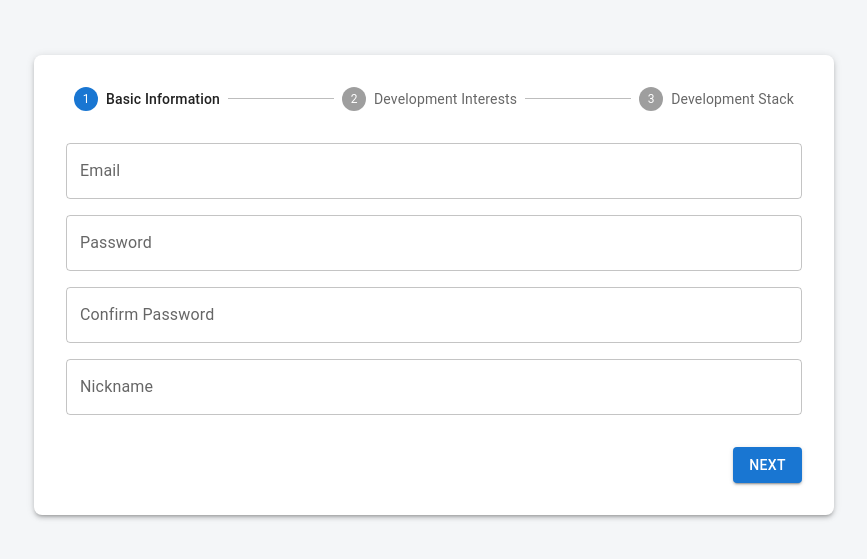
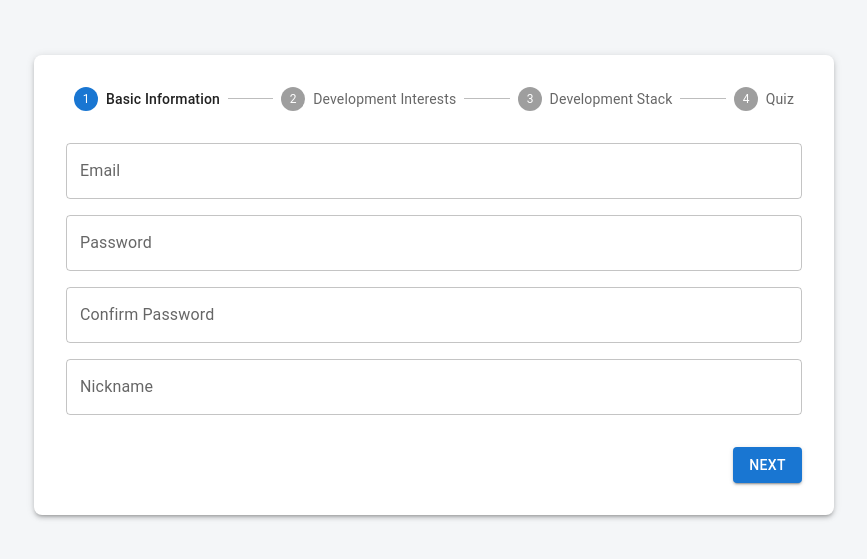
Before and after one commit to GDSC-LIV/LIV-FE, a React (Vite) app: page /signup in a window 1280 px wide. Shown: the part 115-674 px from the top of the page, without its empty margins (206-1073 px from the left). Built offline with nearby package versions, Linux system fonts and the light colour scheme.

Commit message:
[FEAT] - 회원가입 기술관련 퀴즈 단계 추가
- 4단계 추가
- 사용자가 선택한 기술관련 객관식 문제 출제

```diff
--- a/src/pages/singup.tsx
+++ b/src/pages/singup.tsx
@@ -1,49 +1,94 @@
-import React, { useState } from 'react';
-import { Box, Button, TextField, Typography, Stepper, Step, StepLabel, FormControl, FormLabel, RadioGroup, FormControlLabel, Radio, ImageList, ImageListItem } from '@mui/material';
-import { useNavigate } from 'react-router-dom';
+import React, { useState } from "react";
+import {
+  Box,
+  Button,
+  TextField,
+  Typography,
+  Stepper,
+  Step,
+  StepLabel,
+  FormControl,
+  FormLabel,
+  RadioGroup,
+  FormControlLabel,
+  Radio,
+  ImageList,
+  ImageListItem,
+} from "@mui/material";
+import { useNavigate } from "react-router-dom";
 
-const steps = ['Basic Information', 'Development Interests', 'Development Stack'];
+const steps = [
+  "Basic Information",
+  "Development Interests",
+  "Development Stack",
+  "Quiz",
+];
 
 const developmentStacks = [
-  { title: 'JavaScript', img: 'https://skillicons.dev/icons?i=js&theme=light' },
-  { title: 'TypeScript', img: 'https://skillicons.dev/icons?i=ts' },
-  { title: 'React', img: 'https://skillicons.dev/icons?i=react&theme=light' },
-  { title: 'Vue', img: 'https://skillicons.dev/icons?i=vue&theme=light' },
-  { title: 'Node.js', img: 'https://skillicons.dev/icons?i=nodejs&theme=light' },
-  { title: 'Spring', img: 'https://skillicons.dev/icons?i=spring&theme=light' },
-  { title: 'Java', img: 'https://skillicons.dev/icons?i=java&theme=light' },
-  { title: 'Next.js', img: 'https://skillicons.dev/icons?i=nextjs&theme=light' },
-  { title: 'NestJS', img: 'https://skillicons.dev/icons?i=nestjs&theme=light' },
-  { title: 'Express', img: 'https://skillicons.dev/icons?i=express&theme=light' },
-  { title: 'Go', img: 'https://skillicons.dev/icons?i=go&theme=light' },
-  { title: 'C', img: 'https://skillicons.dev/icons?i=c&theme=light' },
-  { title: 'Python', img: 'https://skillicons.dev/icons?i=python&theme=light' },
-  { title: 'Django', img: 'https://skillicons.dev/icons?i=django&theme=light' },
-  { title: 'Swift', img: 'https://skillicons.dev/icons?i=swift&theme=light' },
-  { title: 'Kotlin', img: 'https://skillicons.dev/icons?i=kotlin&theme=light' },
-  { title: 'MySQL', img: 'https://skillicons.dev/icons?i=mysql&theme=light' },
-  { title: 'MongoDB', img: 'https://skillicons.dev/icons?i=mongodb&theme=light' },
-  { title: 'PHP', img: 'https://skillicons.dev/icons?i=php&theme=light' },
-  { title: 'GraphQL', img: 'https://skillicons.dev/icons?i=graphql&theme=light' },
-  { title: 'Firebase', img: 'https://skillicons.dev/icons?i=firebase&theme=light' },
-  { title: 'React Native', img: 'https://skillicons.dev/icons?i=react&theme=light' },
-  { title: 'Unity', img: 'https://skillicons.dev/icons?i=unity&theme=light' },
-  { title: 'Flutter', img: 'https://skillicons.dev/icons?i=flutter&theme=light' },
-  { title: 'AWS', img: 'https://skillicons.dev/icons?i=aws&theme=light' },
-  { title: 'Kubernetes', img: 'https://skillicons.dev/icons?i=kubernetes' },
-  { title: 'Docker', img: 'https://skillicons.dev/icons?i=docker' },
-  { title: 'Git', img: 'https://skillicons.dev/icons?i=git&theme=light' },
-  { title: 'Figma', img: 'https://skillicons.dev/icons?i=figma&theme=light' }
+  { title: "JavaScript", img: "https://skillicons.dev/icons?i=js&theme=light" },
+  { title: "TypeScript", img: "https://skillicons.dev/icons?i=ts" },
+  { title: "React", img: "https://skillicons.dev/icons?i=react&theme=light" },
+  { title: "Vue", img: "https://skillicons.dev/icons?i=vue&theme=light" },
+  {
+    title: "Node.js",
+    img: "https://skillicons.dev/icons?i=nodejs&theme=light",
+  },
+  { title: "Spring", img: "https://skillicons.dev/icons?i=spring&theme=light" },
+  { title: "Java", img: "https://skillicons.dev/icons?i=java&theme=light" },
+  {
+    title: "Next.js",
+    img: "https://skillicons.dev/icons?i=nextjs&theme=light",
+  },
+  { title: "NestJS", img: "https://skillicons.dev/icons?i=nestjs&theme=light" },
+  {
+    title: "Express",
+    img: "https://skillicons.dev/icons?i=express&theme=light",
+  },
+  { title: "Go", img: "https://skillicons.dev/icons?i=go&theme=light" },
+  { title: "C", img: "https://skillicons.dev/icons?i=c&theme=light" },
+  { title: "Python", img: "https://skillicons.dev/icons?i=python&theme=light" },
+  { title: "Django", img: "https://skillicons.dev/icons?i=django&theme=light" },
+  { title: "Swift", img: "https://skillicons.dev/icons?i=swift&theme=light" },
+  { title: "Kotlin", img: "https://skillicons.dev/icons?i=kotlin&theme=light" },
+  { title: "MySQL", img: "https://skillicons.dev/icons?i=mysql&theme=light" },
+  {
+    title: "MongoDB",
+    img: "https://skillicons.dev/icons?i=mongodb&theme=light",
+  },
+  { title: "PHP", img: "https://skillicons.dev/icons?i=php&theme=light" },
+  {
+    title: "GraphQL",
+    img: "https://skillicons.dev/icons?i=graphql&theme=light",
+  },
+  {
+    title: "Firebase",
+    img: "https://skillicons.dev/icons?i=firebase&theme=light",
+  },
+  {
+    title: "React Native",
+    img: "https://skillicons.dev/icons?i=react&theme=light",
+  },
+  { title: "Unity", img: "https://skillicons.dev/icons?i=unity&theme=light" },
+  {
+    title: "Flutter",
+    img: "https://skillicons.dev/icons?i=flutter&theme=light",
+  },
+  { title: "AWS", img: "https://skillicons.dev/icons?i=aws&theme=light" },
+  { title: "Kubernetes", img: "https://skillicons.dev/icons?i=kubernetes" },
+  { title: "Docker", img: "https://skillicons.dev/icons?i=docker" },
+  { title: "Git", img: "https://skillicons.dev/icons?i=git&theme=light" },
+  { title: "Figma", img: "https://skillicons.dev/icons?i=figma&theme=light" },
 ];
 
 const Register: React.FC = () => {
   const [activeStep, setActiveStep] = useState(0);
   const [formValues, setFormValues] = useState({
-    email: '',
-    password: '',
-    confirmPassword: '',
-    nickname: '',
-    interests: '',
+    email: "",
+    password: "",
+    confirmPassword: "",
+    nickname: "",
+    interests: "",
+    quizAnswer: "",
   });
   const [selectedStacks, setSelectedStacks] = useState<number[]>([]);
 
@@ -56,12 +101,20 @@ const Register: React.FC = () => {
 
   const handleNext = () => {
     if (activeStep === 2 && selectedStacks.length === 0) {
-      alert('Please select at least one development stack.');
+      alert("Please select at least one development stack.");
+      return;
+    }
+    if (activeStep === steps.length - 1 && !formValues.quizAnswer) {
+      alert("Please select an answer for the quiz.");
       return;
     }
     if (activeStep === steps.length - 1) {
-      console.log('Selected stacks:', selectedStacks.map(index => developmentStacks[index].title));
-      navigate('/login');
+      console.log(
+        "Selected stacks:",
+        selectedStacks.map((index) => developmentStacks[index].title)
+      );
+      console.log("Quiz answer:", formValues.quizAnswer);
+      navigate("/login");
       return;
     }
     setActiveStep((prevActiveStep) => prevActiveStep + 1);
@@ -84,20 +137,82 @@ const Register: React.FC = () => {
     setSelectedStacks(newSelectedStacks);
   };
 
+  const handleQuizAnswerChange = (
+    event: React.ChangeEvent<HTMLInputElement>
+  ) => {
+    setFormValues({ ...formValues, quizAnswer: event.target.value });
+  };
+
   const renderStackSelection = () => (
-    <ImageList sx={{ width: '100%', height: 400 }} cols={8} rowHeight={80}>
+    <ImageList sx={{ width: "100%", height: 400 }} cols={8} rowHeight={80}>
       {developmentStacks.map((stack, index) => (
-        <ImageListItem key={stack.title} onClick={() => handleStackSelect(index)} style={{ cursor: 'pointer', border: selectedStacks.includes(index) ? '2px solid blue' : 'none', padding: '10px' }}>
-          <img src={stack.img} alt={stack.title} loading="lazy" style={{ width: '100%', height: '100%' }} />
-          <Typography sx={{ textAlign: 'center', mt: 1 }}>{stack.title}</Typography>
+        <ImageListItem
+          key={stack.title}
+          onClick={() => handleStackSelect(index)}
+          style={{
+            cursor: "pointer",
+            border: selectedStacks.includes(index) ? "2px solid blue" : "none",
+            padding: "10px",
+          }}
+        >
+          <img
+            src={stack.img}
+            alt={stack.title}
+            loading="lazy"
+            style={{ width: "100%", height: "100%" }}
+          />
+          <Typography sx={{ textAlign: "center", mt: 1 }}>
+            {stack.title}
+          </Typography>
         </ImageListItem>
       ))}
     </ImageList>
   );
 
+  const renderQuizQuestion = () => (
+    <FormControl component="fieldset">
+      <FormLabel component="legend">
+        Q. React는 라이브러리 or 프레임워크?
+      </FormLabel>
+      <RadioGroup
+        name="quizAnswer"
+        value={formValues.quizAnswer}
+        className="mt-8"
+        onChange={handleQuizAnswerChange}
+      >
+        <FormControlLabel value="library" control={<Radio />} label="Library" />
+        <FormControlLabel
+          value="framework"
+          control={<Radio />}
+          label="Framework"
+        />
+      </RadioGroup>
+    </FormControl>
+  );
+
   return (
-    <Box sx={{ display: 'flex', height: '100vh', alignItems: 'center', justifyContent: 'center', backgroundColor: '#f4f6f8' }}>
-      <Box sx={{ display: 'flex', flexDirection: 'column', width: '70%', maxWidth: '800px', boxShadow: 3, borderRadius: 2, overflow: 'hidden', backgroundColor: '#fff', p: 4 }}>
+    <Box
+      sx={{
+        display: "flex",
+        height: "100vh",
+        alignItems: "center",
+        justifyContent: "center",
+        backgroundColor: "#f4f6f8",
+      }}
+    >
+      <Box
+        sx={{
+          display: "flex",
+          flexDirection: "column",
+          width: "70%",
+          maxWidth: "800px",
+          boxShadow: 3,
+          borderRadius: 2,
+          overflow: "hidden",
+          backgroundColor: "#fff",
+          p: 4,
+        }}
+      >
         <Stepper activeStep={activeStep} sx={{ mb: 4 }}>
           {steps.map((label) => (
             <Step key={label}>
@@ -106,35 +221,92 @@ const Register: React.FC = () => {
           ))}
         </Stepper>
         {activeStep === 0 && (
-          <Box sx={{ display: 'flex', flexDirection: 'column', gap: 2 }}>
-            <TextField label="Email" name="email" value={formValues.email} onChange={handleInputChange} variant="outlined" fullWidth />
-            <TextField label="Password" name="password" type="password" value={formValues.password} onChange={handleInputChange} variant="outlined" fullWidth />
-            <TextField label="Confirm Password" name="confirmPassword" type="password" value={formValues.confirmPassword} onChange={handleInputChange} variant="outlined" fullWidth />
-            <TextField label="Nickname" name="nickname" value={formValues.nickname} onChange={handleInputChange} variant="outlined" fullWidth />
+          <Box sx={{ display: "flex", flexDirection: "column", gap: 2 }}>
+            <TextField
+              label="Email"
+              name="email"
+              value={formValues.email}
+              onChange={handleInputChange}
+              variant="outlined"
+              fullWidth
+            />
+            <TextField
+              label="Password"
+              name="password"
+              type="password"
+              value={formValues.password}
+              onChange={handleInputChange}
+              variant="outlined"
+              fullWidth
+            />
+            <TextField
+              label="Confirm Password"
+              name="confirmPassword"
+              type="password"
+              value={formValues.confirmPassword}
+              onChange={handleInputChange}
+              variant="outlined"
+              fullWidth
+            />
+            <TextField
+              label="Nickname"
+              name="nickname"
+              value={formValues.nickname}
+              onChange={handleInputChange}
+              variant="outlined"
+              fullWidth
+            />
           </Box>
         )}
         {activeStep === 1 && (
           <FormControl component="fieldset">
             <FormLabel component="legend">Development Interests</FormLabel>
-            <RadioGroup name="interests" value={formValues.interests} onChange={handleInputChange}>
-              <FormControlLabel value="frontend" control={<Radio />} label="Frontend" />
-              <FormControlLabel value="backend" control={<Radio />} label="Backend" />
+            <RadioGroup
+              name="interests"
+              value={formValues.interests}
+              onChange={handleInputChange}
+            >
+              <FormControlLabel
+                value="frontend"
+                control={<Radio />}
+                label="Frontend"
+              />
+              <FormControlLabel
+                value="backend"
+                control={<Radio />}
+                label="Backend"
+              />
               <FormControlLabel value="ai" control={<Radio />} label="AI" />
-              <FormControlLabel value="server" control={<Radio />} label="Server" />
-              <FormControlLabel value="cloud" control={<Radio />} label="Cloud" />
-              <FormControlLabel value="devops" control={<Radio />} label="DevOps" />
+              <FormControlLabel
+                value="server"
+                control={<Radio />}
+                label="Server"
+              />
+              <FormControlLabel
+                value="cloud"
+                control={<Radio />}
+                label="Cloud"
+              />
+              <FormControlLabel
+                value="devops"
+                control={<Radio />}
+                label="DevOps"
+              />
             </RadioGroup>
           </FormControl>
         )}
         {activeStep === 2 && renderStackSelection()}
-        <Box sx={{ display: 'flex', justifyContent: 'flex-end', gap: 2, mt: 4 }}>
+        {activeStep === 3 && renderQuizQuestion()}
+        <Box
+          sx={{ display: "flex", justifyContent: "flex-end", gap: 2, mt: 4 }}
+        >
           {activeStep !== 0 && (
             <Button variant="contained" onClick={handleBack}>
               Back
             </Button>
           )}
           <Button variant="contained" color="primary" onClick={handleNext}>
-            {activeStep === steps.length - 1 ? 'Finish' : 'Next'}
+            {activeStep === steps.length - 1 ? "Finish" : "Next"}
           </Button>
         </Box>
       </Box>
```
Also changed, not shown: src/components/home/ProfileMenu.tsx (+7 -4 lines).
